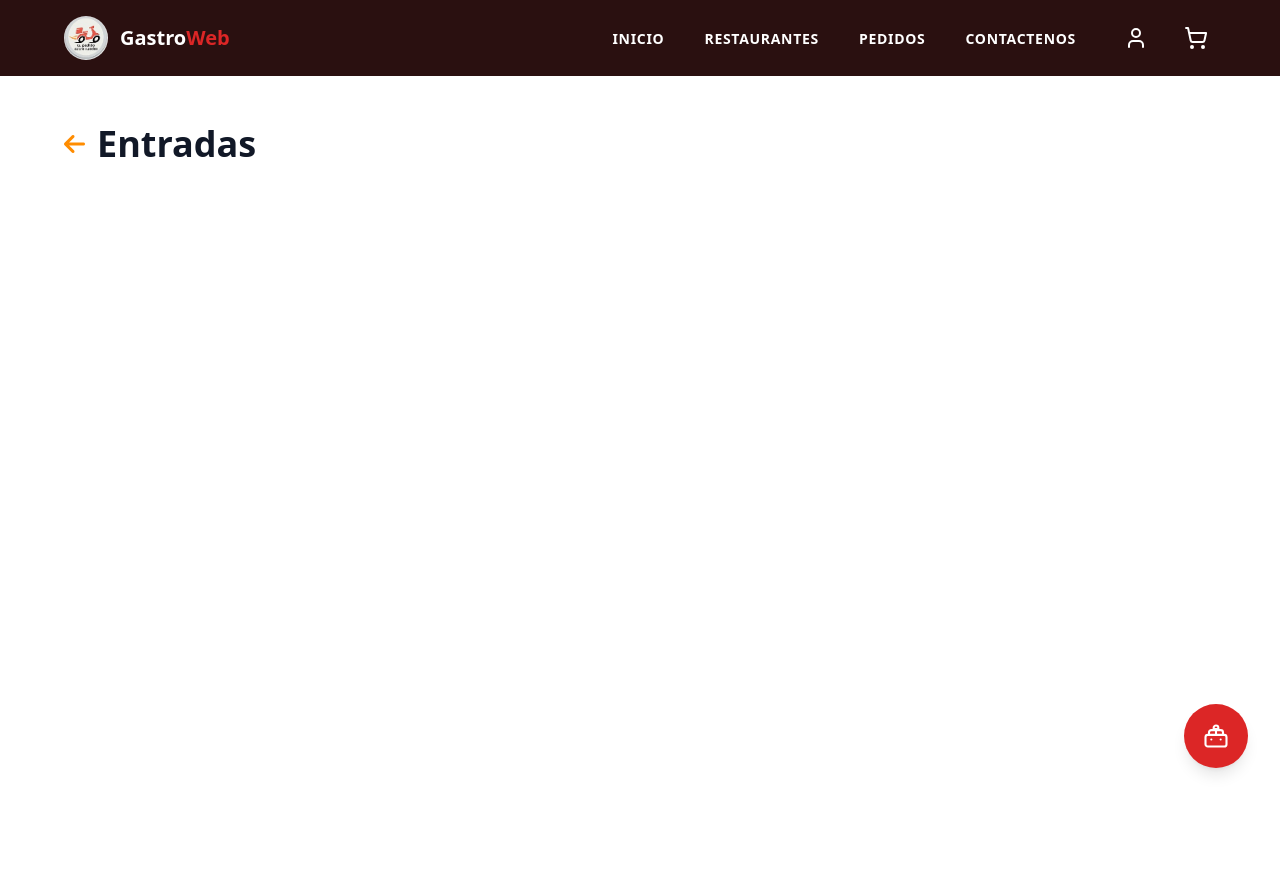
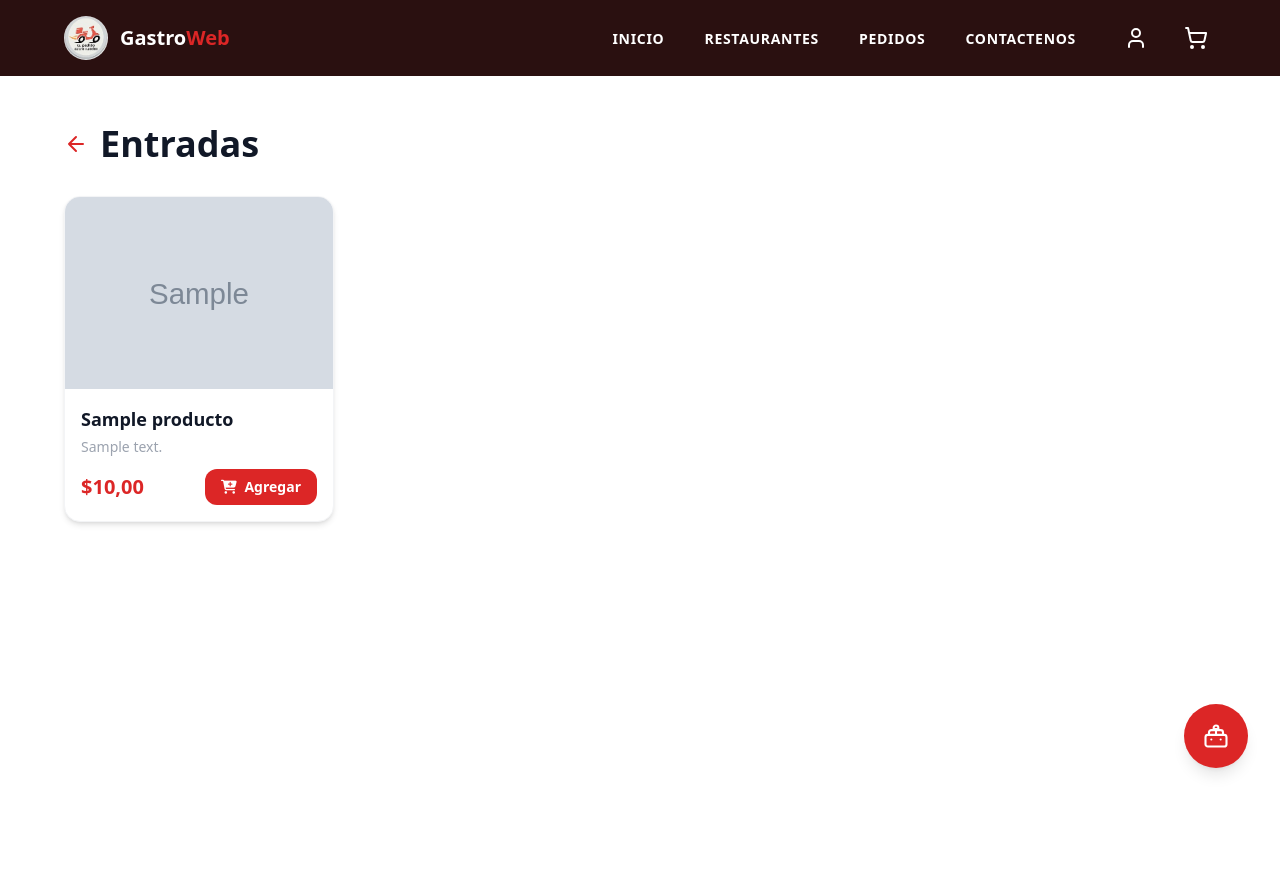
Before and after one commit to lffiesco-svg/gastromovil, a Django app: template core/templates/categorias/entradas.html in a window 1280 px wide. Shown: the top 875 px of the page. Run offline with Django 5.2, Linux system fonts and the light colour scheme; the template is opened without the code that fills it: values that come from a table or form of the project are taken from there, others are empty; tables that the repository leaves empty hold one stand-in row (values such as "Sample post"); grey boxes marked "Sample" are stand-in pictures; some libraries are stand-ins or nearby versions.

Commit message:
mis cambios settings

```diff
--- a/core/templates/categorias/entradas.html
+++ b/core/templates/categorias/entradas.html
@@ -2,15 +2,48 @@
 {% load static %}
 {% block title %}Entradas - Beer Club{% endblock %}
 {% block content %}
-<section class="bg-white min-h-screen px-16 py-12">
+
+<section class="bg-white min-h-screen px-6 md:px-16 py-12">
     <div class="flex items-center gap-3 mb-8">
-        <a href="{% url 'menu_beer' %}" class="text-[#FF8C00] hover:text-[#e67e00] transition-colors">
-            <i class="fas fa-arrow-left text-2xl"></i>
+        <a href="{% url 'menu_beer' %}" class="text-[#DC2626] hover:text-[#DC2626]/80 transition-colors">
+            <svg class="w-6 h-6" fill="none" stroke="currentColor" viewBox="0 0 24 24" stroke-width="2" stroke-linecap="round" stroke-linejoin="round">
+                <path d="M19 12H5m7-7-7 7 7 7"/>
+            </svg>
         </a>
         <h2 class="text-4xl font-black text-gray-900">Entradas</h2>
     </div>
-    <div class="grid grid-cols-1 sm:grid-cols-2 md:grid-cols-3 lg:grid-cols-4 gap-6 max-w-5xl mx-auto">
-        <!-- productos aqui -->
+
+    {% if productos %}
+    <div class="grid grid-cols-1 sm:grid-cols-2 md:grid-cols-3 lg:grid-cols-4 gap-6 max-w-6xl mx-auto">
+        {% for producto in productos %}
+        <div class="bg-white rounded-2xl shadow-md overflow-hidden border border-gray-100 hover:-translate-y-2 transition-all group">
+            {% if producto.imagen %}
+            <img src="{{ producto.imagen.url }}" alt="{{ producto.nombre }}" class="w-full h-48 object-cover">
+            {% else %}
+            <div class="w-full h-48 bg-orange-400 flex items-center justify-center">
+                <i class="fas fa-utensils text-white text-4xl"></i>
+            </div>
+            {% endif %}
+            <div class="p-4">
+                <h3 class="font-black text-gray-900 text-lg mb-1">{{ producto.nombre }}</h3>
+                <p class="text-gray-400 text-sm mb-3">{{ producto.descripcion }}</p>
+                <div class="flex justify-between items-center">
+                    <span class="text-[#DC2626] font-black text-xl">${{ producto.precio }}</span>
+                    <button class="bg-[#DC2626] text-white px-4 py-2 rounded-xl font-bold text-sm hover:bg-[#DC2626]/90 transition-colors">
+                        <i class="fas fa-cart-plus mr-1"></i> Agregar
+                    </button>
+                </div>
+            </div>
+        </div>
+        {% endfor %}
     </div>
+    {% else %}
+    <div class="text-center py-20 text-gray-400">
+        <i class="fas fa-utensils text-6xl mb-4 text-gray-200"></i>
+        <p class="font-black text-xl">No hay entradas disponibles</p>
+        <p class="text-sm mt-1">Próximamente agregaremos más opciones</p>
+    </div>
+    {% endif %}
 </section>
+
 {% endblock %}
--- a/gastromovil/settings.py
+++ b/gastromovil/settings.py
@@ -114,7 +114,8 @@ USE_TZ = True
 
 STATIC_URL = 'static/'
 STATIC_ROOT = os.path.join(BASE_DIR, 'staticfiles')
-STATICFILES_DIRS = [os.path.join(BASE_DIR, 'core/static')]
+STATICFILES_DIRS = [os.path.join(BASE_DIR, 'core/static'),
+                    os.path.join(BASE_DIR, 'theme/static'), ]
 
 AUTH_USER_MODEL = 'usuarios.Usuario'
 AUTHENTICATION_BACKENDS = [
```
